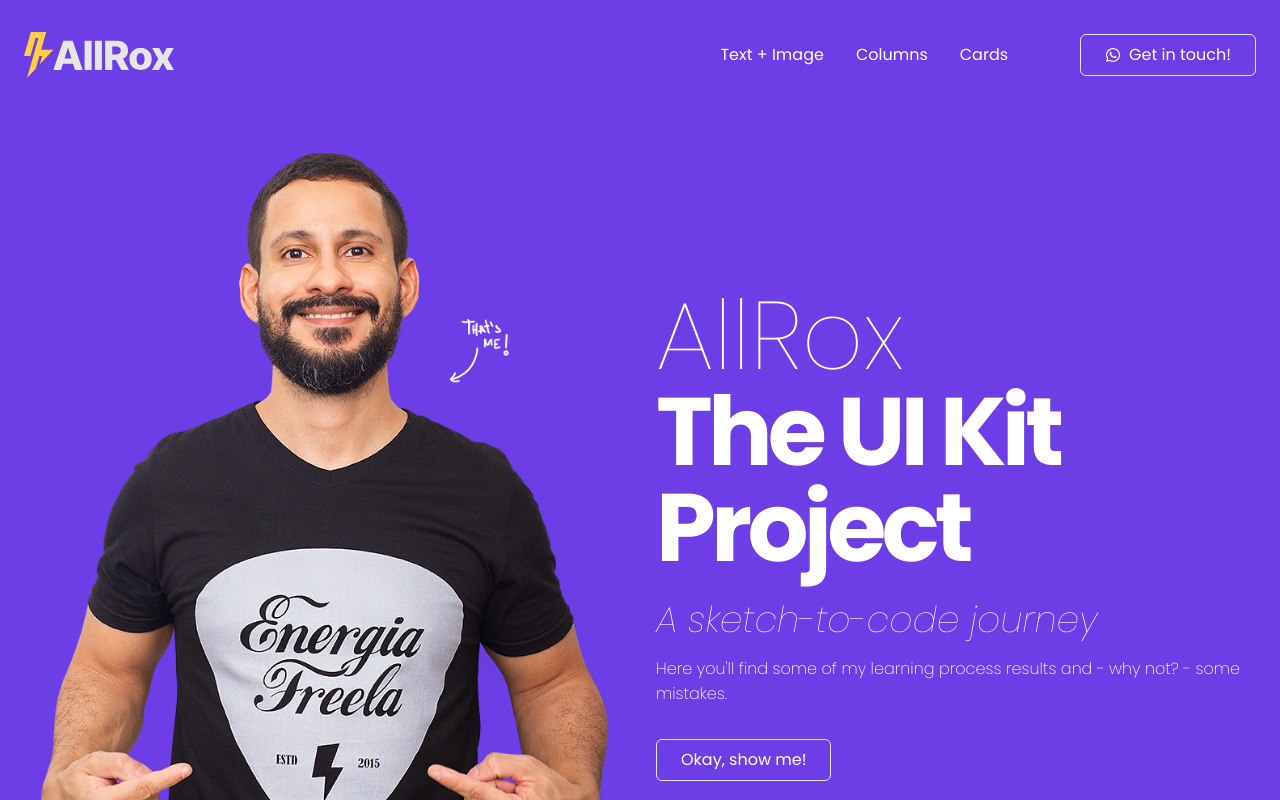
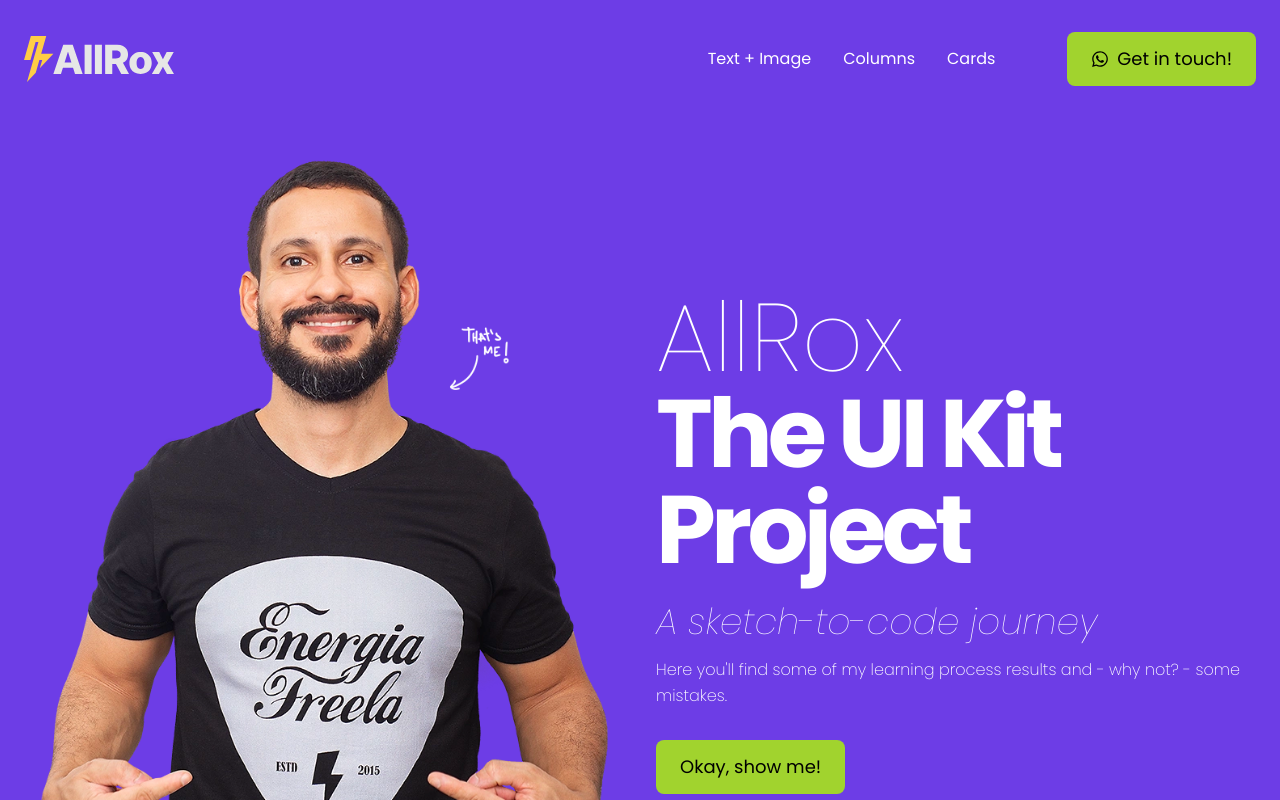
Before and after one commit to allrox/allrox-ui-kit, a Next.js app: page / in a window 1280 px wide. Shown: the top 800 px of the page. Built offline with nearby package versions, Linux system fonts and the light colour scheme.

Commit message:
Update Button component styles for improved appearance and usability

```diff
--- a/src/app/components/ui/Button/index.js
+++ b/src/app/components/ui/Button/index.js
@@ -1,9 +1,7 @@
-import Link from "next/link"
-
 export default function Button({ cta, buttonUrl, children, arialabel, props }) {
     return (
         <a href={buttonUrl} aria-label={arialabel}>
-            <button className={`flex flex-row gap-2 hover:bg-white justify-center items-center border bg-none hover:text-primary-900 font-medium px-6 py-2 rounded-md ${props}`}  >
+            <button className={`flex flex-row gap-2 justify-center items-center bg-secondary-400 text-lg text-black font-medium px-6 py-4 rounded-lg ${props}`}  >
                 {children} {cta}
             </button>
         </a>
```
